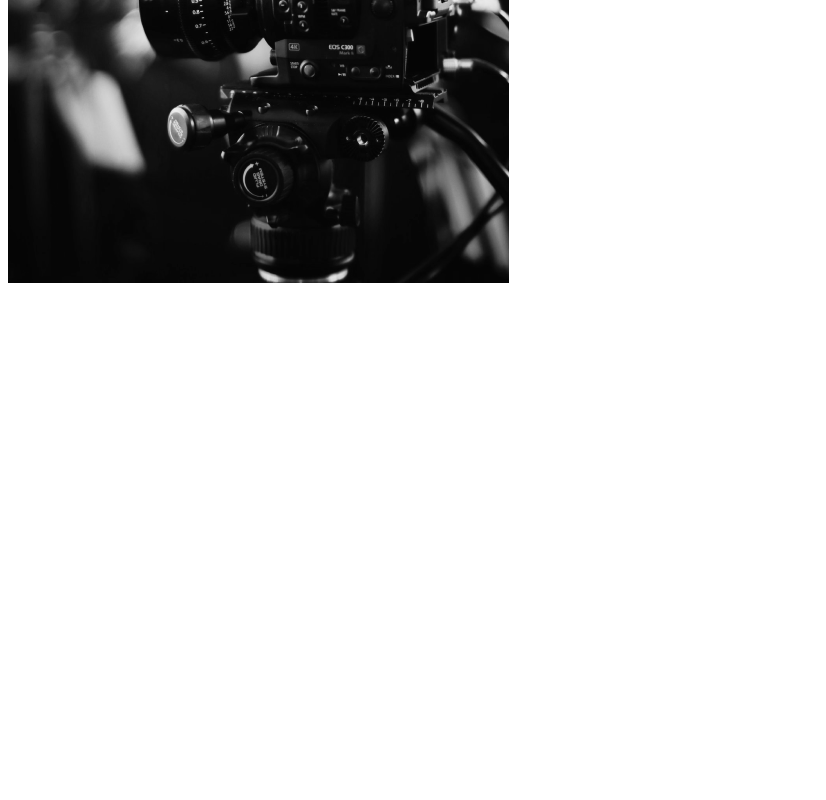
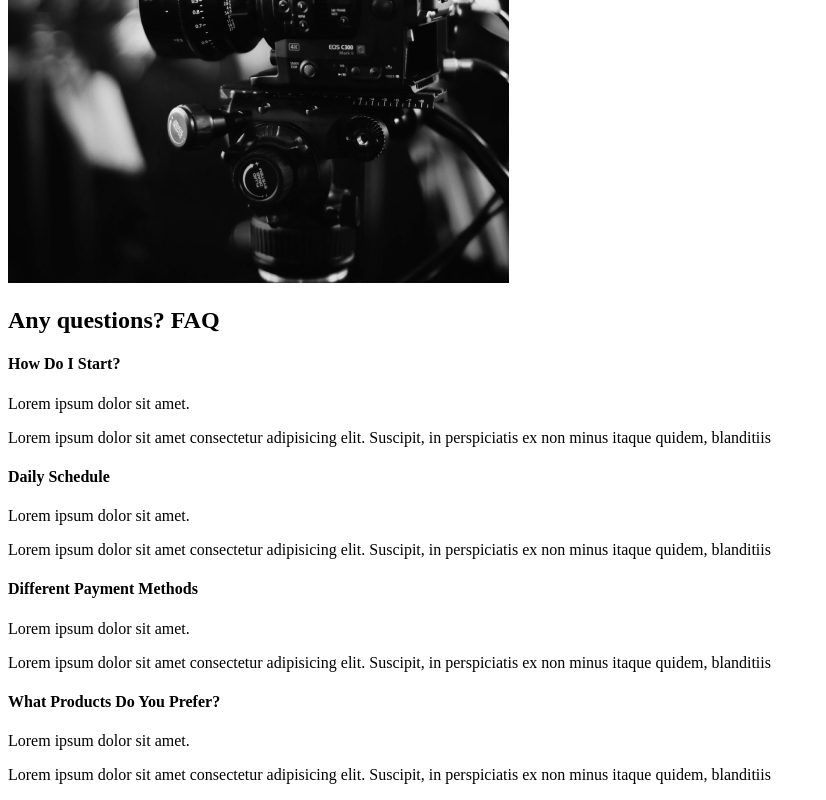
Before and after one commit to aszegedy/react-capture, a React (Create React App) app: page / in a window 1280 px wide. Shown: the part 2099-2899 px from the top of the page, without its empty margins (0-826 px from the left). Before the commit the page ends 2394 px from the top, so only its background shows below. Built offline with nearby package versions, Linux system fonts and the light colour scheme.

Commit message:
4. Faq Section

```diff
--- /dev/null
+++ b/src/components/FaqSection.js
@@ -0,0 +1,50 @@
+const FaqSection = () => {
+  return (
+    <div className="faq">
+      <h2>
+        Any questions? <span>FAQ</span>
+      </h2>
+      <div className="question">
+        <h4>How Do I Start?</h4>
+        <div className="answer">
+          <p>Lorem ipsum dolor sit amet.</p>
+          <p>
+            Lorem ipsum dolor sit amet consectetur adipisicing elit. Suscipit,
+            in perspiciatis ex non minus itaque quidem, blanditiis
+          </p>
+        </div>
+      </div>
+      <div className="question">
+        <h4>Daily Schedule</h4>
+        <div className="answer">
+          <p>Lorem ipsum dolor sit amet.</p>
+          <p>
+            Lorem ipsum dolor sit amet consectetur adipisicing elit. Suscipit,
+            in perspiciatis ex non minus itaque quidem, blanditiis
+          </p>
+        </div>
+      </div>
+      <div className="question">
+        <h4>Different Payment Methods</h4>
+        <div className="answer">
+          <p>Lorem ipsum dolor sit amet.</p>
+          <p>
+            Lorem ipsum dolor sit amet consectetur adipisicing elit. Suscipit,
+            in perspiciatis ex non minus itaque quidem, blanditiis
+          </p>
+        </div>
+      </div>
+      <div className="question">
+        <h4>What Products Do You Prefer?</h4>
+        <div className="answer">
+          <p>Lorem ipsum dolor sit amet.</p>
+          <p>
+            Lorem ipsum dolor sit amet consectetur adipisicing elit. Suscipit,
+            in perspiciatis ex non minus itaque quidem, blanditiis
+          </p>
+        </div>
+      </div>
+    </div>
+  );
+};
+export default FaqSection;
--- a/src/pages/AboutUs.js
+++ b/src/pages/AboutUs.js
@@ -1,11 +1,13 @@
 import AboutSection from "../components/AboutSection";
 import ServicesSection from "../components/ServicesSection";
+import FaqSection from "../components/FaqSection";
 
 const AboutUs = () => {
   return (
     <>
       <AboutSection />
       <ServicesSection />
+      <FaqSection />
     </>
   );
 };
```
